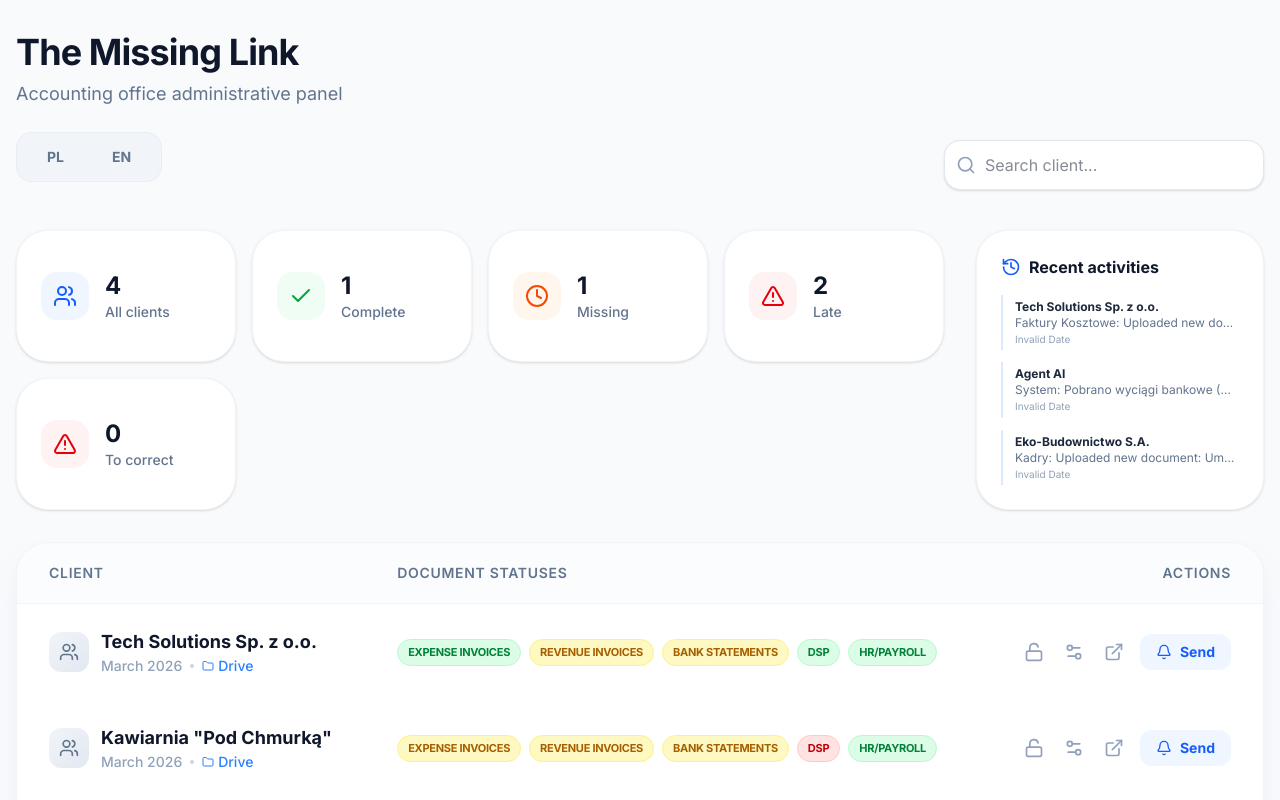
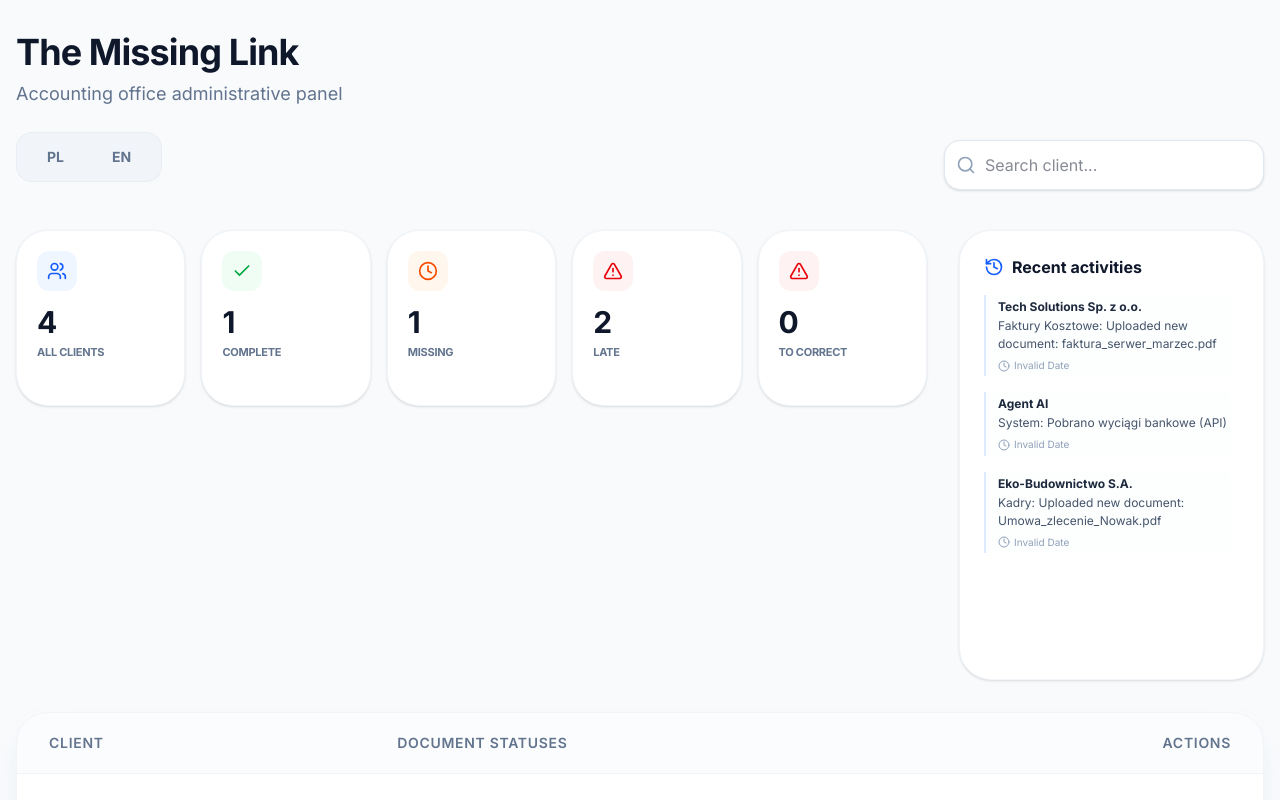
Before and after one commit to Arcziwald/CustomerAccounting, a React (Vite) app: page / in a window 1280 px wide. Shown: the top 800 px of the page. Built offline with nearby package versions, Linux system fonts and the light colour scheme.

Commit message:
update modal

```diff
--- a/src/components/ClientView.tsx
+++ b/src/components/ClientView.tsx
@@ -104,13 +104,7 @@ export default function ClientView({ clients, updateClientStatus, addFileToDocum
     if (id && client) {
       addFileToDocument(id, docId, fileData);
 
-// --- TUTAJ DODAJEMY WPIS DO HISTORII ---
-      addActivity(
-        client.name,
-        t('labels.upload', { defaultValue: 'Upload' }),
-        t('activities.uploaded', { fileName: file.name })
-      );
-      // --------------------------------------
+
 
 
 
--- a/src/components/Dashboard.tsx
+++ b/src/components/Dashboard.tsx
@@ -193,90 +193,59 @@ export default function Dashboard({
 </header>
 
       {/* Stats Section */}
-      <div className="grid grid-cols-1 lg:grid-cols-4 gap-8 mb-8">
-        <div className="lg:col-span-3 grid grid-cols-1 sm:grid-cols-2 lg:grid-cols-4 gap-4">
-          <div className="bg-white p-6 rounded-[2rem] border border-slate-100 shadow-sm flex items-center gap-4">
-            <div className="w-12 h-12 bg-blue-50 rounded-2xl flex items-center justify-center text-blue-600">
-              <Users className="w-6 h-6" />
+      <div className="flex flex-col lg:flex-row gap-8 mb-8 items-start">
+        {/* Lewa strona: Karty Statystyk (5 kart) */}
+        <div className="w-full lg:w-3/4 grid grid-cols-1 sm:grid-cols-2 xl:grid-cols-5 gap-4">
+          {[
+            { label: t('stats.all'), value: stats.total, icon: Users, color: 'text-blue-600', bg: 'bg-blue-50' },
+            { label: t('stats.complete'), value: stats.complete, icon: Check, color: 'text-green-600', bg: 'bg-green-50' },
+            { label: t('stats.missing'), value: stats.missing, icon: Clock, color: 'text-orange-600', bg: 'bg-orange-50' },
+            { label: t('stats.late'), value: stats.late, icon: AlertTriangle, color: 'text-red-600', bg: 'bg-red-50' },
+            { label: t('stats.to_correct'), value: stats.toCorrect, icon: AlertTriangle, color: 'text-red-600', bg: 'bg-red-50' }
+          ].map((item, idx) => (
+            <div key={idx} className="bg-white p-5 rounded-[2rem] border border-slate-100 shadow-sm flex flex-col h-44 transition-all hover:border-blue-200">
+              <div className={`w-10 h-10 ${item.bg} ${item.color} rounded-xl flex items-center justify-center mb-4 shrink-0`}>
+                <item.icon className="w-5 h-5" />
               </div>
-            <div>
-              <div className="text-2xl font-bold text-slate-900">{stats.total}</div>
-              <div className="text-sm text-slate-500 font-medium">{t('stats.all')}</div>
-            </div>
-          </div>
-
-          <div className="bg-white p-6 rounded-[2rem] border border-slate-100 shadow-sm flex items-center gap-4">
-            <div className="w-12 h-12 bg-green-50 rounded-2xl flex items-center justify-center text-green-600">
-              <Check className="w-6 h-6" />
-            </div>
-            <div>
-              <div className="text-2xl font-bold text-slate-900">{stats.complete}</div>
-              <div className="text-sm text-slate-500 font-medium">{t('stats.complete')}</div>
-            </div>
-          </div>
-
-          <div className="bg-white p-6 rounded-[2rem] border border-slate-100 shadow-sm flex items-center gap-4">
-  <div className="w-12 h-12 bg-orange-50 rounded-2xl flex items-center justify-center text-orange-600">
-    <Clock className="w-6 h-6" />
-  </div>
-  <div>
-    <div className="text-2xl font-bold text-slate-900">{stats.missing}</div>
-    <div className="text-sm text-slate-500 font-medium">{t('stats.missing')}</div> {/* Poprawiony klucz */}
-  </div>
-</div>
-
-          <div className="bg-white p-6 rounded-[2rem] border border-slate-100 shadow-sm flex items-center gap-4">
-            <div className="w-12 h-12 bg-red-50 rounded-2xl flex items-center justify-center text-red-600">
-              <AlertTriangle className="w-6 h-6" />
-            </div>
-            <div>
-              <div className="text-2xl font-bold text-slate-900">{stats.late}</div>
-              <div className="text-sm text-slate-500 font-medium">{t('stats.late')}</div>
-            </div>
-          </div>
-
-          <div className="bg-white p-6 rounded-[2rem] border border-slate-100 shadow-sm flex items-center gap-4">
-            <div className="w-12 h-12 bg-red-50 rounded-2xl flex items-center justify-center text-red-600">
-              <AlertTriangle className="w-6 h-6" />
-            </div>
-            <div>
-              <div className="text-2xl font-bold text-slate-900">{stats.toCorrect}</div>
-              <div className="text-sm text-slate-500 font-medium">{t('stats.to_correct')}</div>
+              <div className="flex flex-col flex-grow justify-start">
+                <div className="text-3xl font-black text-slate-900 leading-none mb-2">{item.value}</div>
+                <div className="text-[11px] leading-snug text-slate-500 font-bold uppercase tracking-tight break-words">
+                  {item.label}
                 </div>
               </div>
             </div>
+          ))}
+        </div>
 
-        {/* Activity Feed Sidebar */}
-        <div className="bg-white p-6 rounded-[2rem] border border-slate-100 shadow-sm overflow-hidden flex flex-col h-full min-h-[140px]">
-          <div className="flex items-center gap-2 mb-4 text-slate-900 font-bold">
+        {/* Prawa strona: Historia zdarzeń (Pełna treść bez ucinania) */}
+        <div className="w-full lg:w-1/4 bg-white p-6 rounded-[2rem] border border-slate-100 shadow-sm flex flex-col h-[450px]">
+          <div className="flex items-center gap-2 mb-4 text-slate-900 font-bold shrink-0">
             <History className="w-5 h-5 text-blue-600" />
             <span>{t('stats.history')}</span>
           </div>
-          <div className="space-y-3 overflow-y-auto max-h-[100px] lg:max-h-none scrollbar-hide">
+          <div className="space-y-4 overflow-y-auto pr-2 scrollbar-hide">
             {activities.length === 0 ? (
               <p className="text-xs text-slate-400 italic">
-      {t('activities.no_activities', { defaultValue: 'No recent activities' })}
+                {t('activities.no_activities')}
               </p>
             ) : (
-    activities.map(activity => (
-  <div key={activity.id} className="text-xs border-l-2 border-blue-100 pl-3 py-1">
-    <div className="font-bold text-slate-800 truncate">{activity.clientName}</div>
-    <div className="text-slate-500 truncate">
-  {/* Tłumaczymy akcję (np. System Reminder) */}
+              // Filtracja duplikatów: jeśli ten sam klient dodał to samo w tym samym czasie
+              activities
+                .filter((v, i, a) => a.findIndex(t => t.timestamp === v.timestamp && t.clientName === v.clientName) === i)
+                .map(activity => (
+                  <div key={activity.id} className="text-xs border-l-2 border-blue-100 pl-3 py-1 bg-slate-50/30 rounded-r-lg">
+                    <div className="font-bold text-slate-800 mb-0.5">{activity.clientName}</div>
+                    <div className="text-slate-600 leading-normal break-words whitespace-pre-wrap">
                       {t(activity.action)}: {
-    // Sprawdzamy, czy w detail mamy naszą kreskę | (trik dla imienia klienta)
                         activity.detail.includes('|')
                           ? t(activity.detail.split('|')[0], { name: activity.detail.split('|')[1] })
-
-      // Jeśli to plik (ma kropkę w nazwie), używamy szablonu wgrania
                           : activity.detail.includes('.')
                             ? t('activities.uploaded', { fileName: activity.detail })
-
-        // W każdym innym przypadku (np. stałe teksty)
                             : t(activity.detail)
                       }
                     </div>
-    <div className="text-[10px] text-slate-400 mt-0.5">
+                    <div className="text-[10px] text-slate-400 mt-1.5 flex items-center gap-1">
+                      <Clock className="w-3 h-3" />
                       {new Date(activity.timestamp).toLocaleTimeString([], { hour: '2-digit', minute: '2-digit' })}
                     </div>
                   </div>
@@ -769,4 +738,5 @@ export default function Dashboard({
       </footer>
     </div>
 </div>
-)}
+);
+}
```
Lines whose indentation alone changed are shown as unchanged.
